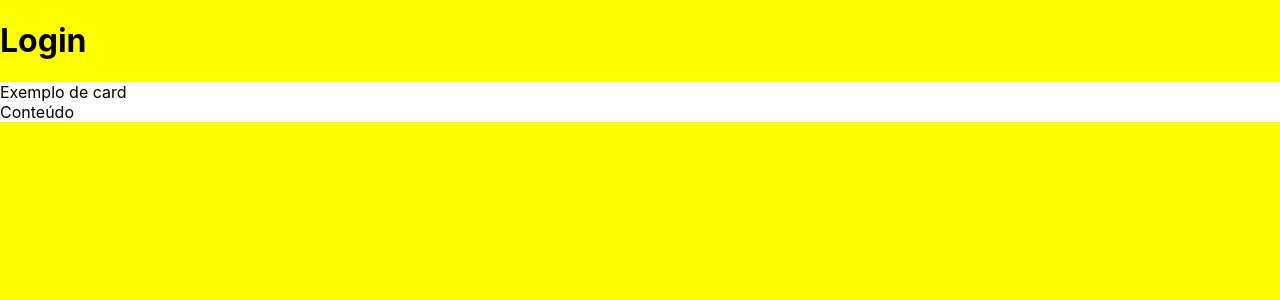
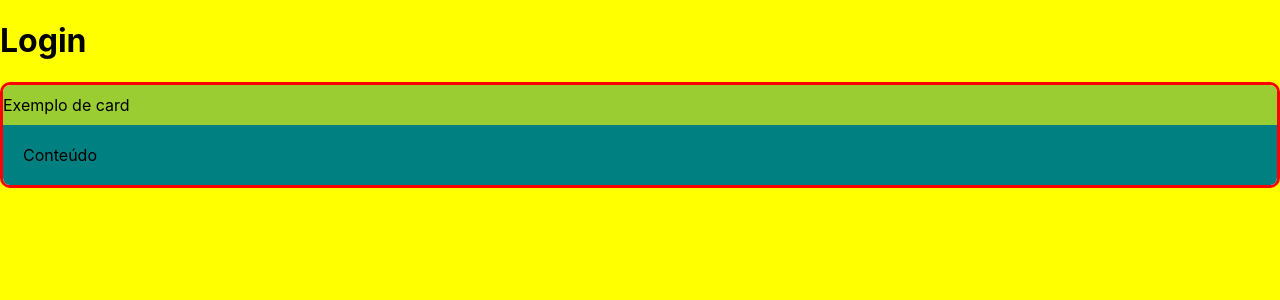
Before and after one commit to alinediani/react, a React (Create React App) app in the folder card/: page / in a window 1280 px wide. Shown: the top 300 px of the page. Built offline with nearby package versions, Linux system fonts and the light colour scheme.

Commit message:
continuação

```diff
--- a/card/src/componentes/card.css
+++ b/card/src/componentes/card.css
@@ -1,3 +1,15 @@
 .Card{
     background-color: white;
+    border-radius: 10px;
+    overflow: hidden;
+    border: 3px solid red;
 }
+.Card .title{
+background-color: yellowgreen;
+padding: 10px 0px;
+}
+.Card .content{
+    background-color: teal;
+    color: #000000;
+    padding: 20px;
+}
--- a/card/src/componentes/card.jsx
+++ b/card/src/componentes/card.jsx
@@ -3,8 +3,8 @@ import './card.css'
 export default props=>{
     return(
         <div className='Card'>
-           <div>{props.titulo}</div>
-           <div>Conteúdo</div>
+           <div className="title">{props.titulo}</div>
+           <div className='content'>Conteúdo</div>
         </div>
     )
 }
```
